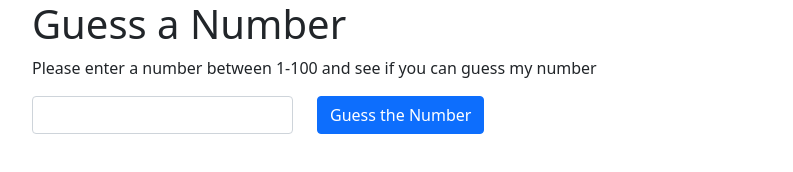
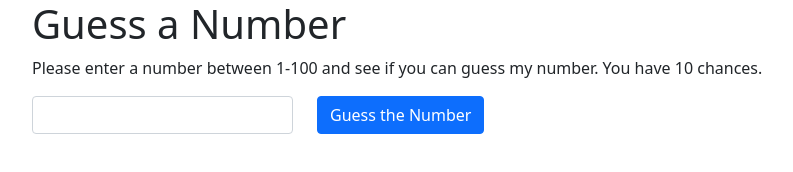
Before and after one commit to krishyam/guessthenumber, a plain HTML site: page index.html in a window 1280 px wide. Shown: the whole page, without its empty margins (50-843 px from the left). Drawn offline with nearby package versions, Linux system fonts and the light colour scheme.

Commit message:
Update index.html

```diff
--- a/index.html
+++ b/index.html
@@ -13,7 +13,7 @@
   <body>
     <div class="container">
       <h1>Guess a Number</h1>
-      <p>Please enter a number between 1-100 and see if you can guess my number</p>
+      <p>Please enter a number between 1-100 and see if you can guess my number. You have 10 chances.</p>
       <div class="row">
         <div class="col-md-3">
           <input type="number" class="form-control" id="guessInput">
```
